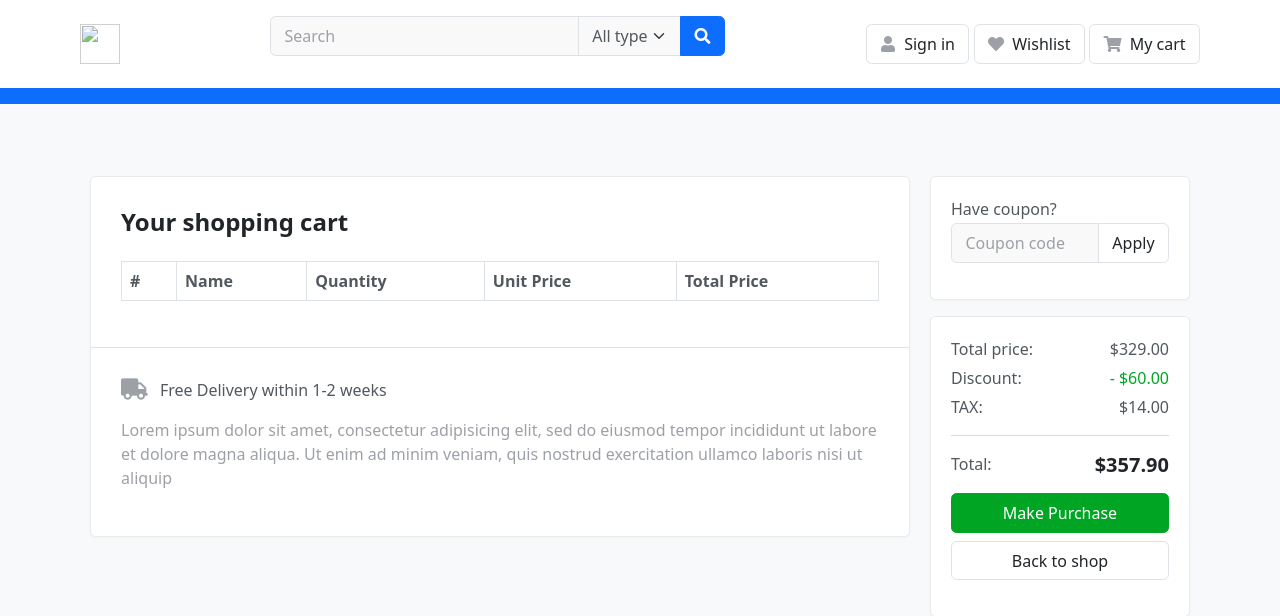
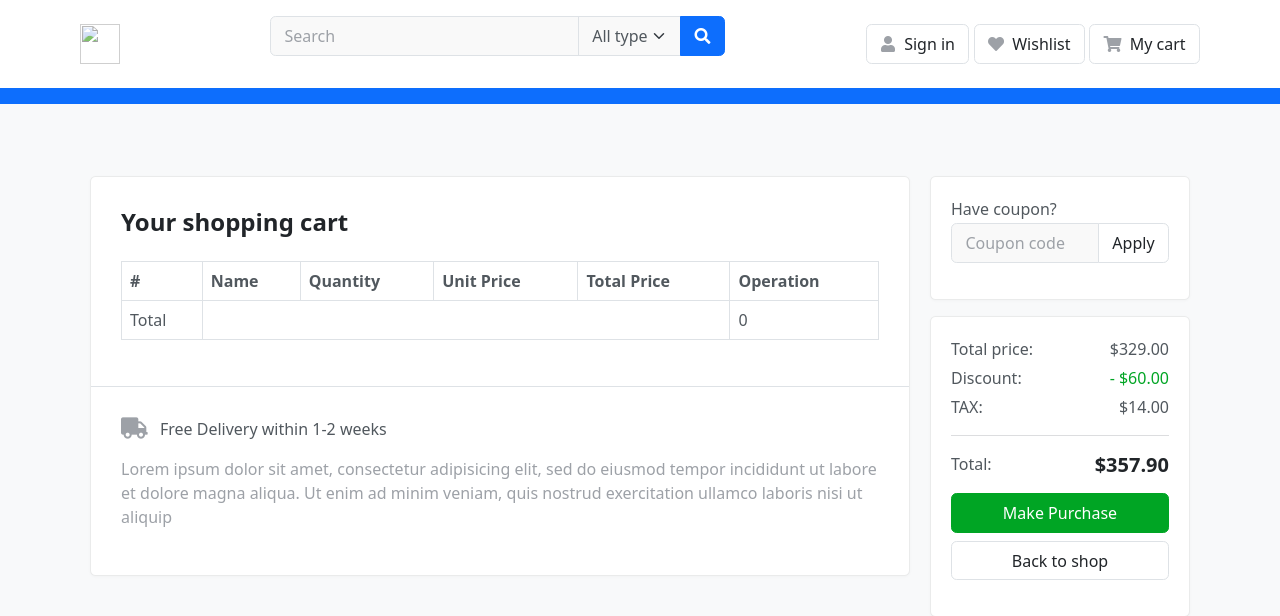
Before and after one commit to mohsensami/django-shop, a Django app: page /orders/cart/ in a window 1280 px wide. Shown: the top 616 px of the page. Run offline with Django 4.2, Linux system fonts and the light colour scheme; data that the repository does not hold is empty; some libraries are stand-ins or nearby versions.

Commit message:
cart remove and calc total price in cart page

```diff
--- a/orders/cart.py
+++ b/orders/cart.py
@@ -28,5 +28,14 @@ class Cart:
         self.cart[product_id]['quantity'] += quantity
         self.save()
 
+    def remove(self, product):
+        product_id = str(product.id)
+        if product_id in self.cart:
+            del self.cart[product_id]
+            self.save()
+
     def save(self):
         self.session.modified = True
+
+    def get_total_price(self):
+        return sum(int(item['price']) * item['quantity'] for item in self.cart.values())
--- a/orders/templates/orders/cart.html
+++ b/orders/templates/orders/cart.html
@@ -23,6 +23,7 @@
                         <th scope="col">Quantity</th>
                         <th scope="col">Unit Price</th>
                         <th scope="col">Total Price</th>
+                        <th scope="col">Operation</th>
                       </tr>
                     </thead>
                     <tbody>
@@ -33,8 +34,14 @@
                         <td>{{ item.quantity }}</td>
                         <td>{{ item.price }}</td>
                         <td>{{ item.total_price }}</td>
+                        <td><a href="{% url 'orders:cart_remove' item.product.id %}" class="btn btn-sm btn-danger">Delete</a></td>
                       </tr>
                     {% endfor %}
+                    <tr>
+                        <td>Total</td>
+                        <td colspan="4"></td>
+                        <td>{{ cart.get_total_price }}</td>
+                    </tr>
                     </tbody>
                 </table>
 
--- a/orders/urls.py
+++ b/orders/urls.py
@@ -6,4 +6,5 @@
 urlpatterns = [
     path('cart/', views.CartView.as_view(), name='cart'),
     path('cart/add/<int:product_id>/', views.CartAddView.as_view(), name='cart_add'),
+    path('cart/remove/<int:product_id>/', views.CartRemoveView.as_view(), name='cart_remove'),
 ]
--- a/orders/views.py
+++ b/orders/views.py
@@ -22,3 +22,11 @@ class CartAddView(View):
         if form.is_valid():
             cart.add(product, form.cleaned_data['quantity'])
         return redirect('orders:cart')
+
+
+class CartRemoveView(View):
+	def get(self, request, product_id):
+		cart = Cart(request)
+		product = get_object_or_404(Product, id=product_id)
+		cart.remove(product)
+		return redirect('orders:cart')
```
